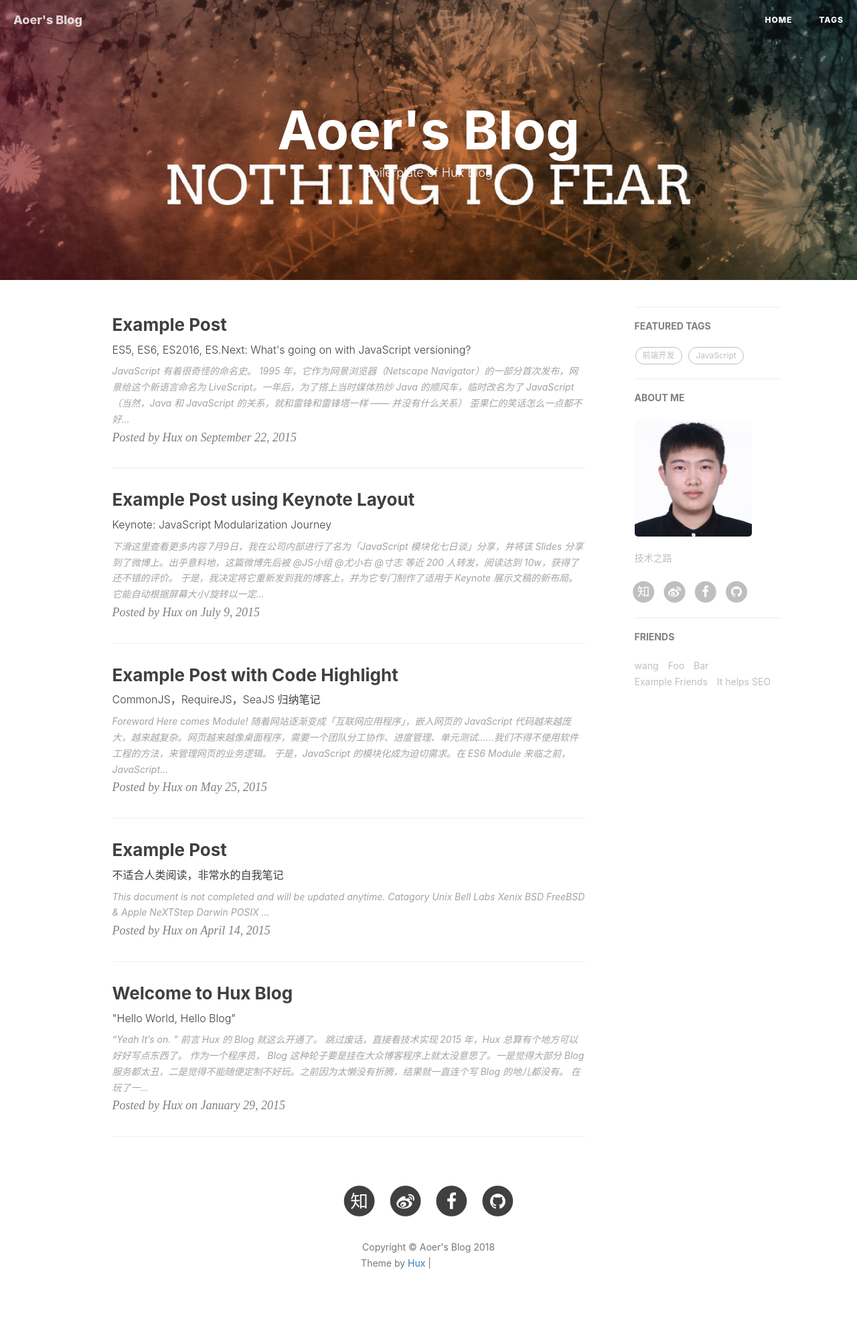
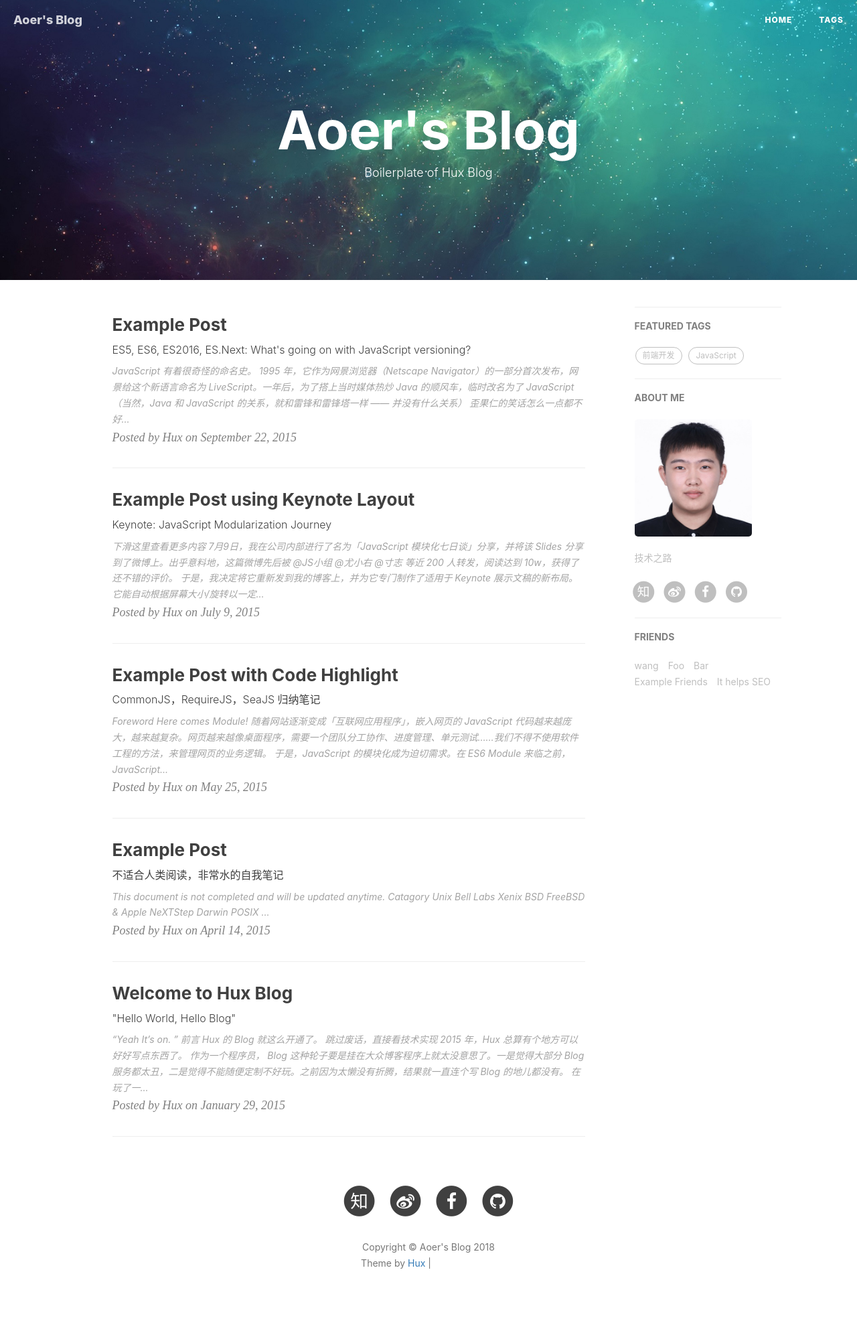
Before and after one commit to Nothing2Fear/Nothing2Fear.github.io, a Jekyll site: the page built from index.html, in a window 1280 px wide. Shown: the whole page at 67% size. Built offline with Jekyll 4.4.1, drawn with Linux system fonts in a browser that asks for light colours; nearby versions of some CDN libraries; the list of posts is cut into pages by our own code; comment, search, counter and statistics services are not loaded; grey boxes are pictures that could not be loaded.

Commit message:
Update _config.yml

```diff
--- a/_config.yml
+++ b/_config.yml
@@ -1,7 +1,7 @@
 # Site settings
 title: Aoer's Blog
 SEOTitle: Aoer's Blog
-header-img: img/home-bg.jpg
+header-img: img/title.jpg
 email: wqcworkuse@qq.com
 description: ""
 keyword: ""
```
